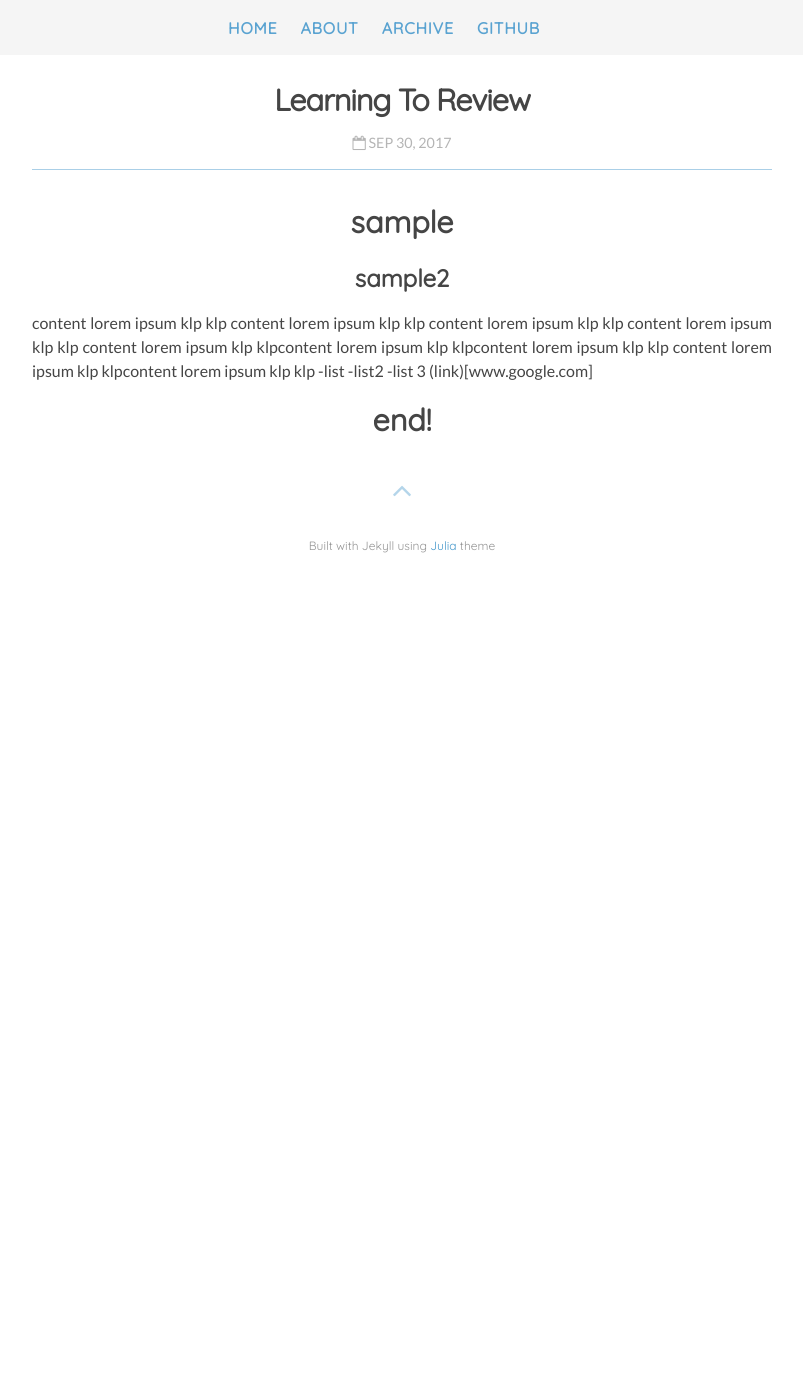
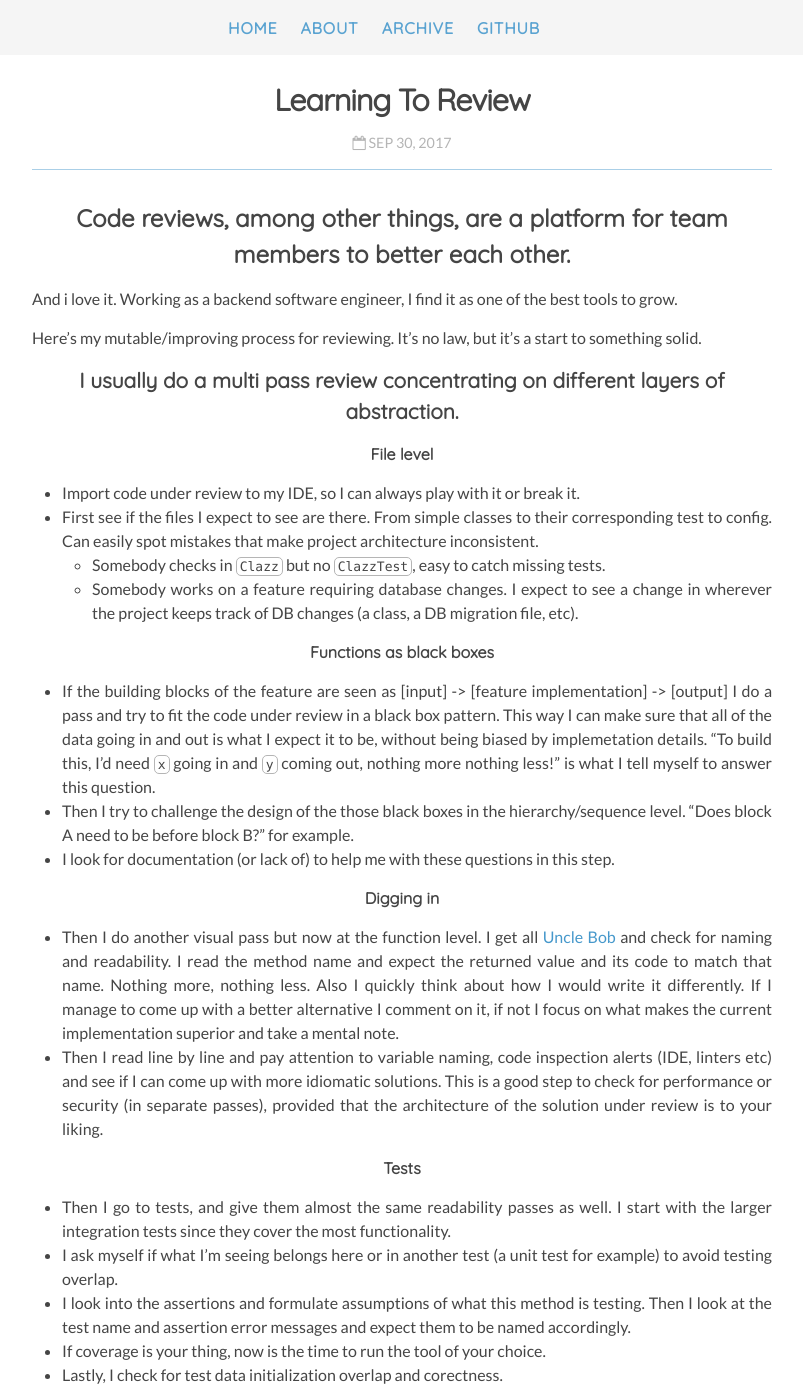
Before and after one commit to themistoklik/themistoklik.github.io, a Jekyll site: the page built from _posts/2017-09-30-learning-to-review.md, in a window 1280 px wide and 1400 px high. Shown: the whole window, without its empty margins (238-1041 px from the left). Built offline with Jekyll 4.4.1, drawn with Linux system fonts in a browser that asks for light colours; nearby versions of some CDN libraries; our own code applies the rules of GitHub Pages for plain Markdown files; some of the changed text lies outside the part shown.

Commit message:
its alive

```diff
--- a/_posts/2017-09-30-learning-to-review.md
+++ b/_posts/2017-09-30-learning-to-review.md
@@ -1,13 +1,46 @@
-# sample
-## sample2
-content lorem ipsum klp klp
-content lorem ipsum klp klp
-content lorem ipsum klp klp
-content lorem ipsum klp klp
-content lorem ipsum klp klpcontent lorem ipsum klp klpcontent lorem ipsum klp klp
-content lorem ipsum klp klpcontent lorem ipsum klp klp
--list
--list2
-    -list 3
-(link)[www.google.com]
-# end!
+## Code reviews, among other things, are a platform for team members to better each other.
+And i love it. Working as a backend software engineer, I find it as one of the best tools to grow.
+
+Here's my mutable/improving process for reviewing. It's no law, but it's a start to something solid.
+
+### I usually do a multi pass review concentrating on different layers of abstraction.
+
+#### File level
+- Import code under review to my IDE, so I can always play with it or break it.
+- First see if the files I expect to see are there. From simple classes to their corresponding test to config. Can easily spot mistakes that make project architecture inconsistent.
+    - Somebody checks in `Clazz` but no `ClazzTest`, easy to catch missing tests.
+    - Somebody works on a feature requiring database changes. I expect to see a change in wherever the project keeps track of DB changes (a class, a DB migration file, etc).
+
+#### Functions as black boxes
+- If the building blocks of the feature are seen as [input] -> [feature implementation] -> [output] I do a pass and try to fit the code under review in a black box pattern. This way I can make sure that all of the data going in and out is what I expect it to be, without being biased by implemetation details. "To build this, I'd need `x` going in and `y` coming out, nothing more nothing less!" is what I tell myself to answer this question.
+- Then I try to challenge the design of the those black boxes in the hierarchy/sequence level. "Does block A need to be before block B?" for example.
+- I look for documentation (or lack of) to help me with these questions in this step.
+
+#### Digging in
+- Then I do another visual pass but now at the function level. I get all [Uncle Bob](https://en.wikipedia.org/wiki/Robert_C._Martin) and check for naming and readability. I read the method name and expect the returned value and its code to match that name. Nothing more, nothing less. Also I quickly think about how I would write it differently. If I manage to come up with a better alternative I comment on it, if not I focus on what makes the current implementation superior and take a mental note.
+- Then I read line by line and pay attention to variable naming, code inspection alerts (IDE, linters etc) and see if I can come up with more idiomatic solutions. This is a good step to check for performance or security (in separate passes), provided that the architecture of the solution under review is to your liking.
+
+#### Tests
+- Then I go to tests, and give them almost the same readability passes as well. I start with the larger integration tests since they cover the most functionality.
+- I ask myself if what I'm seeing belongs here or in another test (a unit test for example) to avoid testing overlap.
+- I look into the assertions and formulate assumptions of what this method is testing. Then I look at the test name and assertion error messages and expect them to be named accordingly.
+- If coverage is your thing, now is the time to run the tool of your choice.
+- Lastly, I check for test data initialization overlap and corectness.
+
+If at any step of the above passes something looks fishy, I try and break the test.
+
+#### Commenting
+I try to avoid using words like 'think' or 'feel'. I find it common courtesy for review comments to be well-thought proposals. I try to compose my comments as such:
+
+- Why I disagree with the current implementation.
+- How would I've done it differently (if possible provide some details in code).
+- What's the benefit of my suggestion over the current implementation.
+
+For example "This code is bad and unreadable" makes for a poor review comment. A better version of it would be "This method does not comply with the project style because x. The method naming could be clearer, for example method y should be named z or refactored into two separate methods. Also please add doc to every public method"
+
+Lastly, keep in mind the context in which the person under review processes your input. Written words carry no tone and can be misinterpreted easily. Opt for neutrality and clarity.
+
+
+#### Further reading
+
+Googling `how to code review` will give you plenty, but check out [this](https://sback.it/publications/icse2018seip.pdf) publication on the subject. Skip to chapter 5 for a quick read.
```
